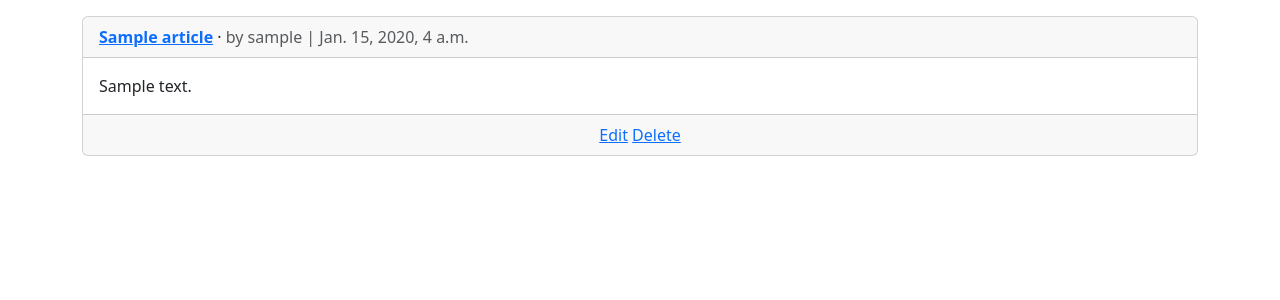
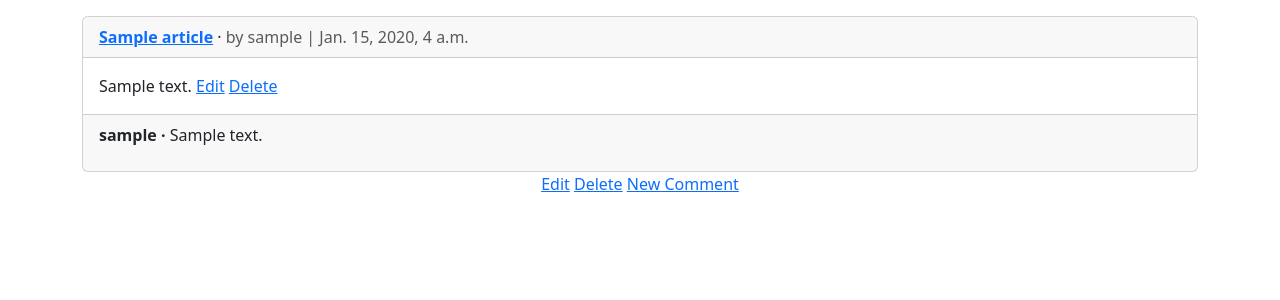
Before and after one commit to Samuel-Lubliner/news, a Django app: page /articles/ in a window 1280 px wide. Shown: the part 73-373 px from the top of the page. Run offline with Django 4.2, Linux system fonts and the light colour scheme; a user stored in the database is signed in; tables that the repository leaves empty hold one stand-in row (values such as "Sample post").

Commit message:
add comments

```diff
--- a/articles/models.py
+++ b/articles/models.py
@@ -17,3 +17,17 @@ class Article(models.Model):
 
     def get_absolute_url(self):
         return reverse("article_detail", kwargs={"pk": self.pk})
+
+class Comment(models.Model):
+    article = models.ForeignKey(Article, on_delete=models.CASCADE)
+    comment = models.CharField(max_length=140)
+    author = models.ForeignKey(
+        settings.AUTH_USER_MODEL,
+        on_delete=models.CASCADE,
+    )
+
+    def __str__(self):
+        return self.comment
+
+    def get_absolute_url(self):
+        return reverse("article_list")
--- a/articles/views.py
+++ b/articles/views.py
@@ -1,8 +1,44 @@
 from django.contrib.auth.mixins import LoginRequiredMixin, UserPassesTestMixin
-from django.views.generic import ListView, DetailView
+from django.views import View
+from django.views.generic import ListView, DetailView, FormView
+from django.views.generic.detail import SingleObjectMixin
 from django.views.generic.edit import UpdateView, DeleteView, CreateView
 from django.urls import reverse_lazy
+from django.urls import reverse_lazy, reverse
+
+from .forms import CommentForm
 from .models import Article
+
+
+class CommentGet(DetailView):
+    model = Article
+    template_name = "article_detail.html"
+
+    def get_context_data(self, **kwargs):
+        context = super().get_context_data(**kwargs)
+        context["form"] = CommentForm()
+        return context
+
+
+class CommentPost(SingleObjectMixin, FormView):
+    model = Article
+    form_class = CommentForm
+    template_name = "article_detail.html"
+
+    def post(self, request, *args, **kwargs):
+        self.object = self.get_object()
+        return super().post(request, *args, **kwargs)
+
+    def form_valid(self, form):
+        comment = form.save(commit=False)
+        comment.article = self.object
+        comment.author = self.request.user
+        comment.save()
+        return super().form_valid(form)
+
+    def get_success_url(self):
+        article = self.object
+        return reverse("article_detail", kwargs={"pk": article.pk})
 
 
 class ArticleListView(LoginRequiredMixin, ListView):
@@ -10,9 +46,14 @@ class ArticleListView(LoginRequiredMixin, ListView):
     template_name = "article_list.html"
 
 
-class ArticleDetailView(LoginRequiredMixin, DetailView):
-    model = Article
-    template_name = "article_detail.html"
+class ArticleDetailView(LoginRequiredMixin, View):
+    def get(self, request, *args, **kwargs):
+        view = CommentGet.as_view()
+        return view(request, *args, **kwargs)
+
+    def post(self, request, *args, **kwargs):
+        view = CommentPost.as_view()
+        return view(request, *args, **kwargs)
 
 
 class ArticleUpdateView(LoginRequiredMixin, UserPassesTestMixin, UpdateView):
--- a/templates/article_list.html
+++ b/templates/article_list.html
@@ -14,13 +14,28 @@
   </div>
   <div class="card-body">
     {{ article.body }}
-  </div>
-  <div class="card-footer text-center text-muted">
-    {%  if article.author.pk == request.user.pk %}
+    {% if article.author.pk == request.user.pk %}
     <a href="{% url 'article_edit' article.pk %}">Edit</a>
     <a href="{% url 'article_delete' article.pk %}">Delete</a>
     {% endif %}
   </div>
+  <div class="card-footer">
+    {% for comment in article.comment_set.all %}
+    <p>
+      <span class="fw-bold">
+        {{ comment.author }} &middot;
+      </span>
+      {{ comment }}
+    </p>
+    {% endfor %}
+  </div>
+</div>
+<div class="card-footer text-center text-muted">
+  {% if article.author.pk == request.user.pk %}
+  <a href="{% url 'article_edit' article.pk %}">Edit</a>
+  <a href="{% url 'article_delete' article.pk %}">Delete</a>
+  {% endif %}
+  <a href="{{ article.get_absolute_url }}">New Comment</a>
 </div>
 <br />
 {% endfor %}
```
Also changed, not shown: articles/admin.py (+10 -1 lines), articles/forms.py (added, +9 -0 lines), templates/article_detail.html (+15 -4 lines), articles/migrations/0002_comment.py (added).
